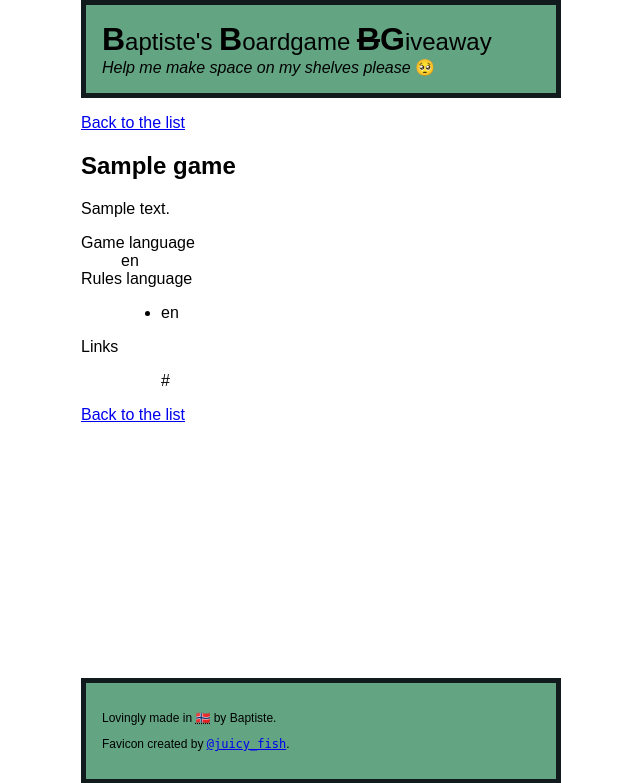
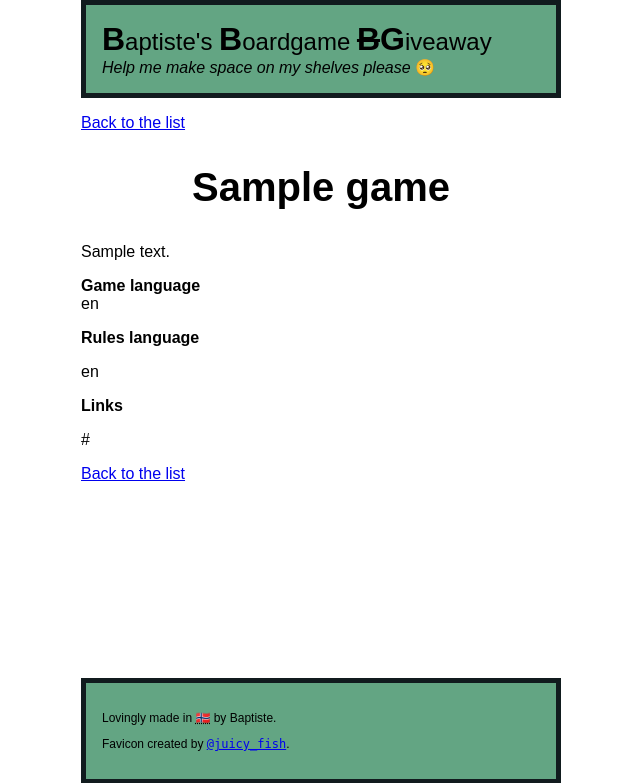
Before and after one commit to bmispelon/clear-my-kallax, a Django app: template games/templates/games/detail.html in a window 1280 px wide. Shown: the top 783 px of the page, without its empty margins (319-959 px from the left). Run offline with Django 4.2, Linux system fonts and the light colour scheme; the template is opened without the code that fills it: most values are stand-ins (such as "Sample title", 1, 10 or a date in 2020); data that the repository does not hold is empty.

Commit message:
Added basic styling on detail page

```diff
--- a/clearmykallax/static/styles.css
+++ b/clearmykallax/static/styles.css
@@ -204,6 +204,31 @@ form.games-filter legend small {
 }
 
 
+
+/* ==========
+   GAME DETAILS
+   ========== */
+.game-details {}
+.game-details > h1 {
+  text-align: center;
+  font-size: 2.5rem;
+}
+.game-details > dl > dt {
+  font-weight: bold;
+  margin: 0;
+}
+.game-details > dl > dd {
+  margin: 0 0 1rem 0;
+}
+.game-details > dl > dd:last-child {
+  margin-bottom: 0;
+}
+.game-details > dl > dd > ul {
+  list-style: none;
+  padding: 0;
+}
+
+
 /*
 From https://www.freecodecamp.org/news/css-media-queries-breakpoints-media-types-standard-resolutions-and-more/
 
```
